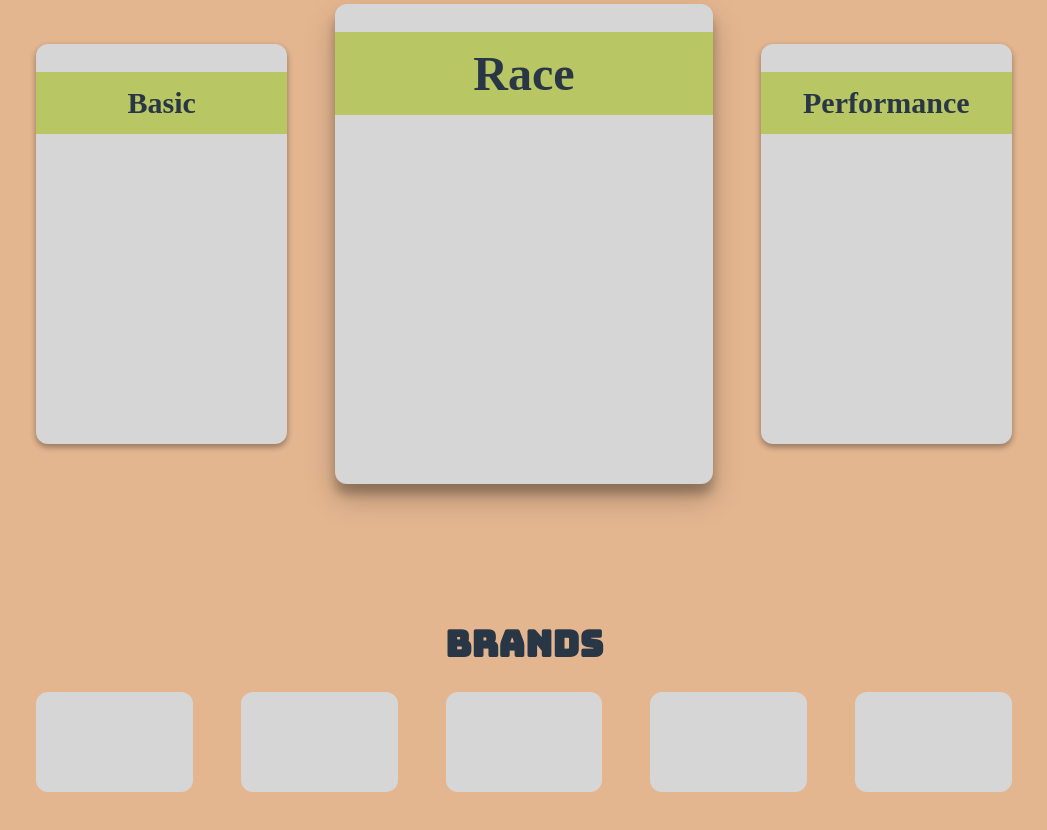
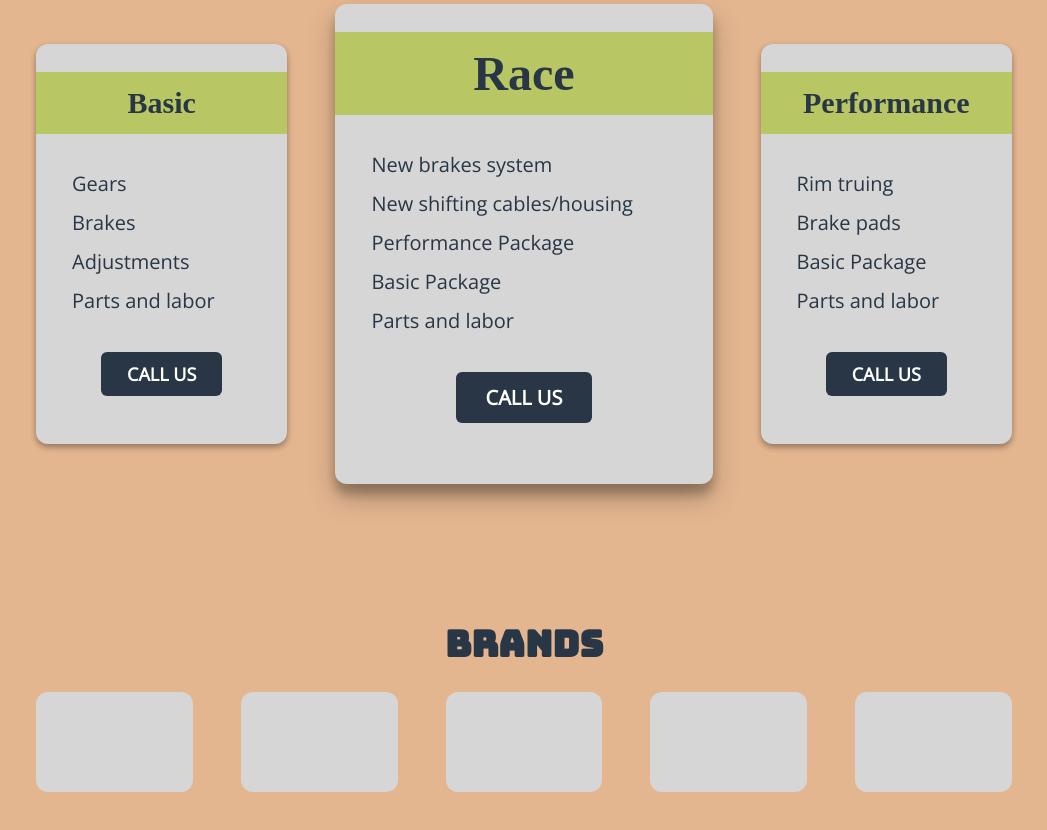
Before and after one commit to sarL3y/nomad, a React (Create React App) app: page / in a window 1280 px wide. Shown: the part 980-1810 px from the top of the page, without its empty margins (116-1163 px from the left). Built offline with nearby package versions, Linux system fonts and the light colour scheme; a web font is replaced by a local one.

Commit message:
Style updates

```diff
--- a/src/components/Packages.js
+++ b/src/components/Packages.js
@@ -12,12 +12,40 @@ function Packages() {
             <div className="flex-row large-width justify-center align-center">
                 <div className="package-container-small container-margin justify-center align-center">
                     <p className="package-header package-header-text-small text-center">Basic</p>
+                    <div className="flex-column container-margin">
+                        <p className="package-info">Gears</p>
+                        <p className="package-info">Brakes</p>
+                        <p className="package-info">Adjustments</p>
+                        <p className="package-info">Parts and labor</p>
+                    </div>
+                    <div className="flex-column justify-center align-center">
+                        <button className="appointment button-small">CALL US</button>
+                    </div>
                 </div>
                 <div className="package-container-large container-margin">
                     <p className="package-header package-header-text-large text-center">Race</p>
+                    <div className="flex-column container-margin">
+                        <p className="package-info">New brakes system</p>
+                        <p className="package-info">New shifting cables/housing</p>
+                        <p className="package-info">Performance Package</p>
+                        <p className="package-info">Basic Package</p>
+                        <p className="package-info">Parts and labor</p>
+                    </div>
+                    <div className="flex-column justify-center align-center">
+                        <button className="appointment button-large">CALL US</button>
+                    </div>
                 </div>
                 <div className="package-container-small container-margin">
                     <p className="package-header package-header-text-small text-center">Performance</p>
+                    <div className="flex-column container-margin">
+                        <p className="package-info">Rim truing</p>
+                        <p className="package-info">Brake pads</p>
+                        <p className="package-info">Basic Package</p>
+                        <p className="package-info">Parts and labor</p>
+                    </div>
+                    <div className="flex-column justify-center align-center">
+                        <button className="appointment button-small">CALL US</button>
+                    </div>
                 </div>
             </div>
         </div>
--- a/src/index.css
+++ b/src/index.css
@@ -3,13 +3,18 @@
 }
 
 body {
-  margin: 0;
+  margin: 0px;
   font-family: 'Open Sans', -apple-system, BlinkMacSystemFont, 'Segoe UI', 'Roboto', 'Oxygen',
     'Ubuntu', sans-serif;
   -webkit-font-smoothing: antialiased;
   -moz-osx-font-smoothing: grayscale;
   font-size: 14px;
   background-color: #e4b690;
+}
+
+p {
+  margin: 0px;
+  padding: 0px;
 }
 
 code {
@@ -41,3 +46,10 @@ h3 {
   margin: 0px;
   padding: 0px;
 }
+
+button {
+  color: inherit;
+  font: inherit;
+  letter-spacing: inherit;
+  border: 0px;
+}
--- a/src/sass/components/Packages.scss
+++ b/src/sass/components/Packages.scss
@@ -14,3 +14,31 @@
 .package-header-text-large {
     font-size: 48px;
 }
+
+.package-info {
+    margin-top: 12px;
+    margin-left: 12px;
+    color: #283645;
+    font-size: 20px;
+    word-wrap: wrap;
+}
+
+.appointment {
+    font-weight: bold;
+    // font-family: 'Bungee', cursive;
+    background-color: #283645;
+    color: white;
+    margin-top: 14px;
+}
+
+.button-large {
+    padding: 12px 30px;
+    border-radius: 6px;
+    font-size: 20px;
+}
+
+.button-small {
+    padding: 10px 26px;
+    border-radius: 6px;
+    font-size: 18px;
+}
--- a/src/sass/containers/containers.scss
+++ b/src/sass/containers/containers.scss
@@ -49,6 +49,10 @@
     background-color: #D6D6D6;
     box-shadow: 0 3px 6px rgba(0,0,0,0.16), 0 3px 6px rgba(0,0,0,0.23);
     border-radius: 12px;
+}
+
+.package-info-container {
+    display: flex;
 }
 
 .brand-container {
```
